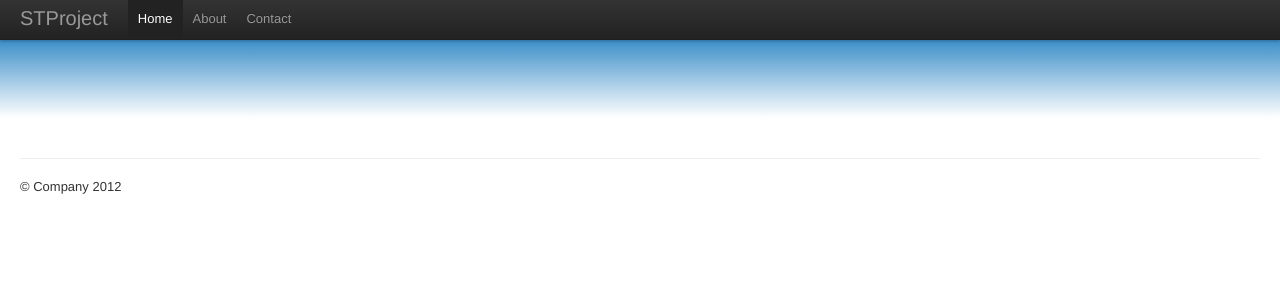
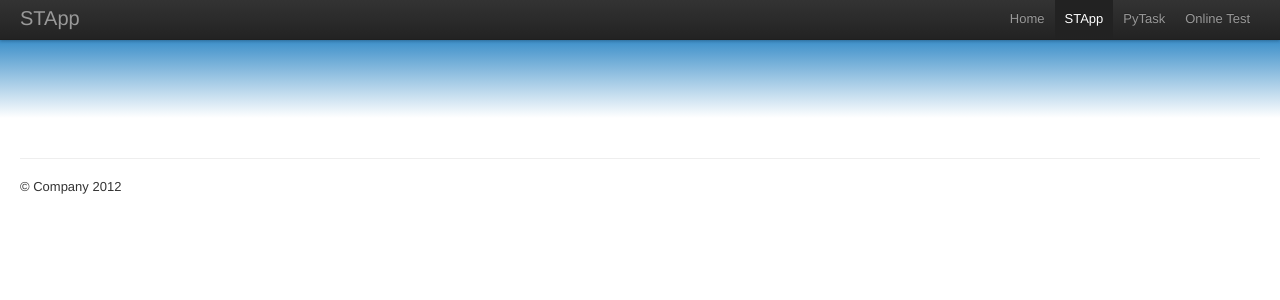
Before and after one commit to FOSSEE/stproject, a Django app: template stapp/templates/base.html in a window 1280 px wide. Shown: the top 300 px of the page. Run offline with Django 3.2, Linux system fonts and the light colour scheme; the template is opened without the code that fills it, so the values that code supplies are empty.

Commit message:
UI Changes, added links to other apps on fosseeapps.in

```diff
--- a/stapp/templates/base.html
+++ b/stapp/templates/base.html
@@ -40,17 +40,20 @@ padding: 9px 0;
                 <span class="icon-bar"></span>
                 <span class="icon-bar"></span>
                 </a>
-                <a class="brand" href="#">STProject</a>
+                <a class="brand" href="#">STApp</a>
                 <div class="nav-collapse">
-                    <ul class="nav">
+                    <ul class="nav pull-right">
+                        <li>
+                            <a href="http://fosseeapps.in">Home</a>
+                        </li>
                         <li class="active">
-                            <a href="#">Home</a>
+                            <a href="http://fosseeapps.in/stproject">STApp</a>
                         </li>
                         <li>
-                            <a href="#about">About</a>
+                            <a href="http://fosseeapps.in/pytask">PyTask</a>
                         </li>
                         <li>
-                            <a href="#contact">Contact</a>
+                            <a href="http://fossee.in/online_test">Online Test</a>
                         </li>
                     </ul>
                 </div>
```
